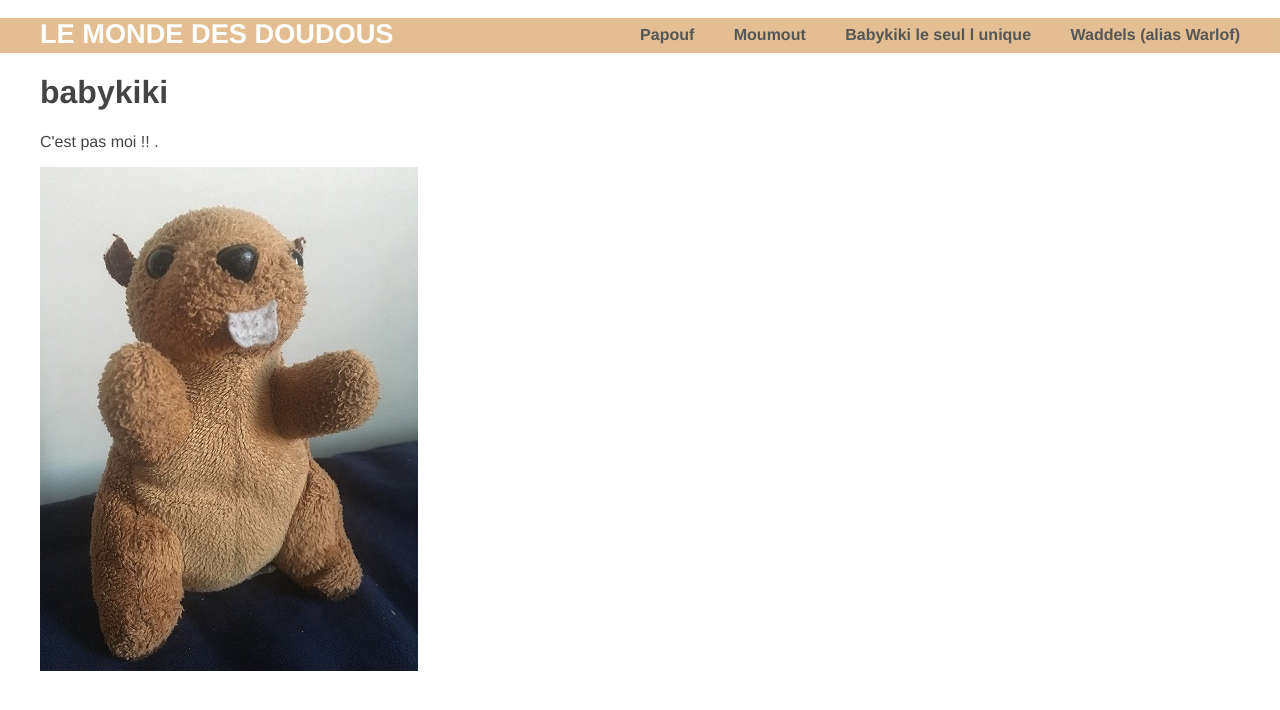
After one commit to JLLormeau/Site-Papouf-Python, a Flask app: page /babykiki/ in a window 1280 px wide. The commit adds this page. Shown: the top 710 px of the page. Run offline with Flask 2, Linux system fonts and the light colour scheme.

Commit message:
Fix bad repo

```diff
--- a/app/main.py
+++ b/app/main.py
@@ -13,7 +13,11 @@ def about():
 def moumout ():
     return render_template('moumout.html')
 
+@app.route('/babykiki/')
+def babykiki ():
+    return render_template('babykiki.html')
+
 if __name__ == '__main__':
-  # Run the app server on localhost:4449
+  # Run the app server on localhost:5000
   # app.run()
    app.run()
--- a/app/templates/about.html
+++ b/app/templates/about.html
@@ -5,7 +5,7 @@
     {% block content %}
     <div class="about">
         <h1>Warlof</h1>
-        <p>Si tu as une question parles en a Wadells.</p>
+        <p>SUPER Warlof A LA RESCOUSSE!!!!!!</p>
     </div>
     <img src="{{ url_for('static', filename='images/wadells.jpg')  }}" alt="Baby kiki">
     {% endblock %}
--- /dev/null
+++ b/app/templates/babykiki.html
@@ -0,0 +1,13 @@
+<!DOCTYPE html>
+<html>
+<body>
+    {% extends "layout.html" %}
+    {% block content %}
+    <div class="babykiki">
+        <h1>babykiki</h1>
+        <p>C'est pas moi !! .</p>
+    </div>
+    <img src="{{ url_for('static', filename='images/babykiki.jpg')  }}" alt="Baby kiki">
+    {% endblock %}
+</body>
+</html>
--- a/app/templates/home.html
+++ b/app/templates/home.html
@@ -6,7 +6,7 @@
     {% block content %}
     <div class="home">
         <h1>Papouf</h1>
-        <p>My name is Papouf</p>
+        <p>Veux-tu me faire un calin?</p>
     </div>
     <img src="{{ url_for('static', filename='images/papouf.jpg')  }}" alt="Baby kiki">
     {% endblock %}
--- a/app/templates/layout.html
+++ b/app/templates/layout.html
@@ -12,7 +12,8 @@
                 <nav>
                     <ul class="menu">
                         <li><a href="{{ url_for('home') }}">Papouf</a></li>
-                        <li><a href="{{ url_for('moumout') }}">Baby kiki</a></li>
+                        <li><a href="{{ url_for('moumout') }}">Moumout</a></li>
+                        <li><a href="{{ url_for('babykiki') }}">Babykiki le seul l unique</a></li>
                         <li><a href="{{ url_for('about') }}">Waddels (alias Warlof)</a></li>
                     </ul>
                 </nav>
--- a/app/templates/moumout.html
+++ b/app/templates/moumout.html
@@ -4,10 +4,10 @@
     {% extends "layout.html" %}
     {% block content %}
     <div class="moumout">
-        <h1>babykiki</h1>
-        <p>C'est moi !! .</p>
+        <h1>moumout</h1>
+        <p>Attention!!! Je te surveille (;</p>
     </div>
-    <img src="{{ url_for('static', filename='images/babykiki.jpg')  }}" alt="Baby kiki">
+    <img src="{{ url_for('static', filename='images/moumout.jpg')  }}" alt="Baby kiki">
     {% endblock %}
 </body>
 </html>
```
Also changed, not shown: app/static/images/moumout.jpg (added).
